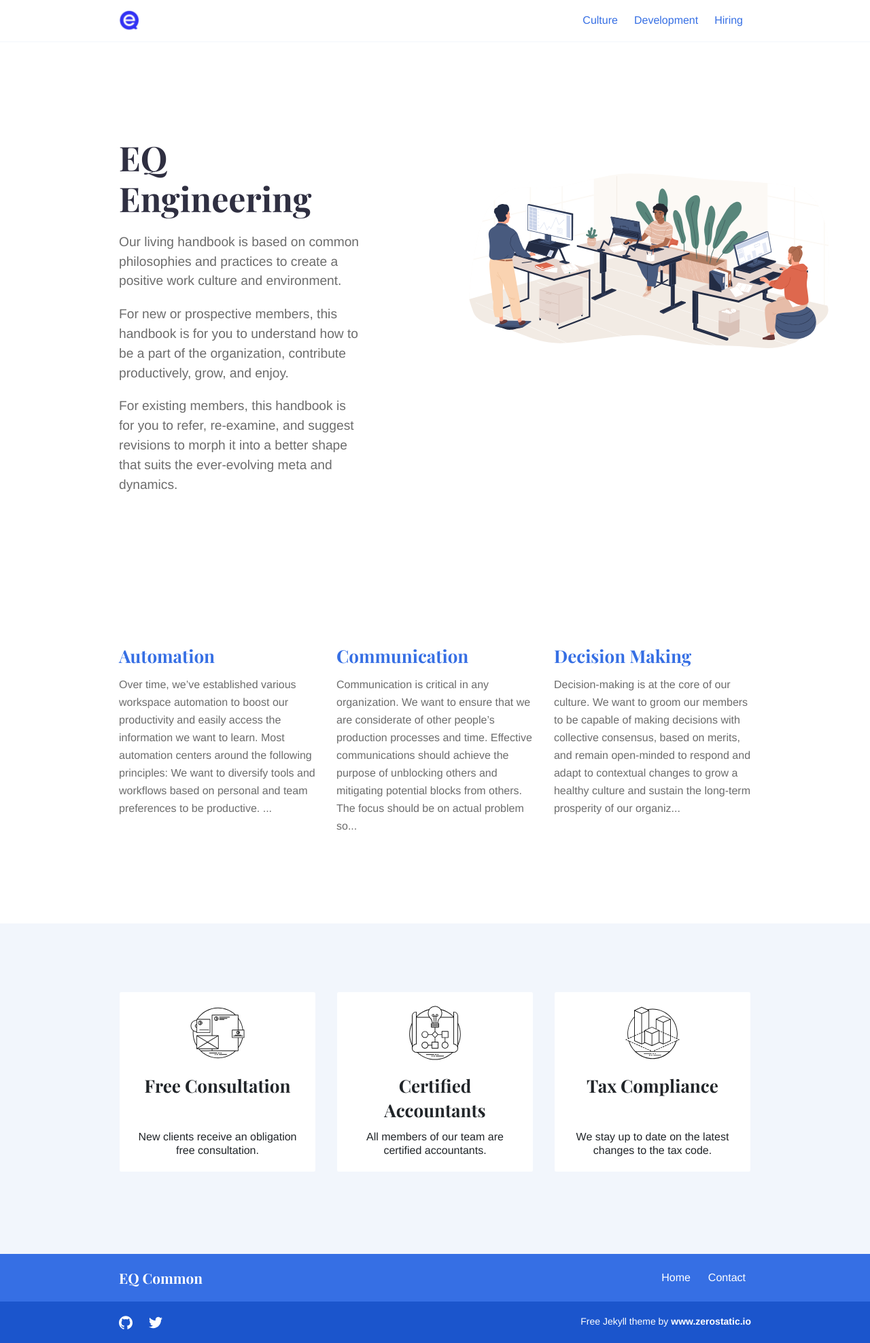
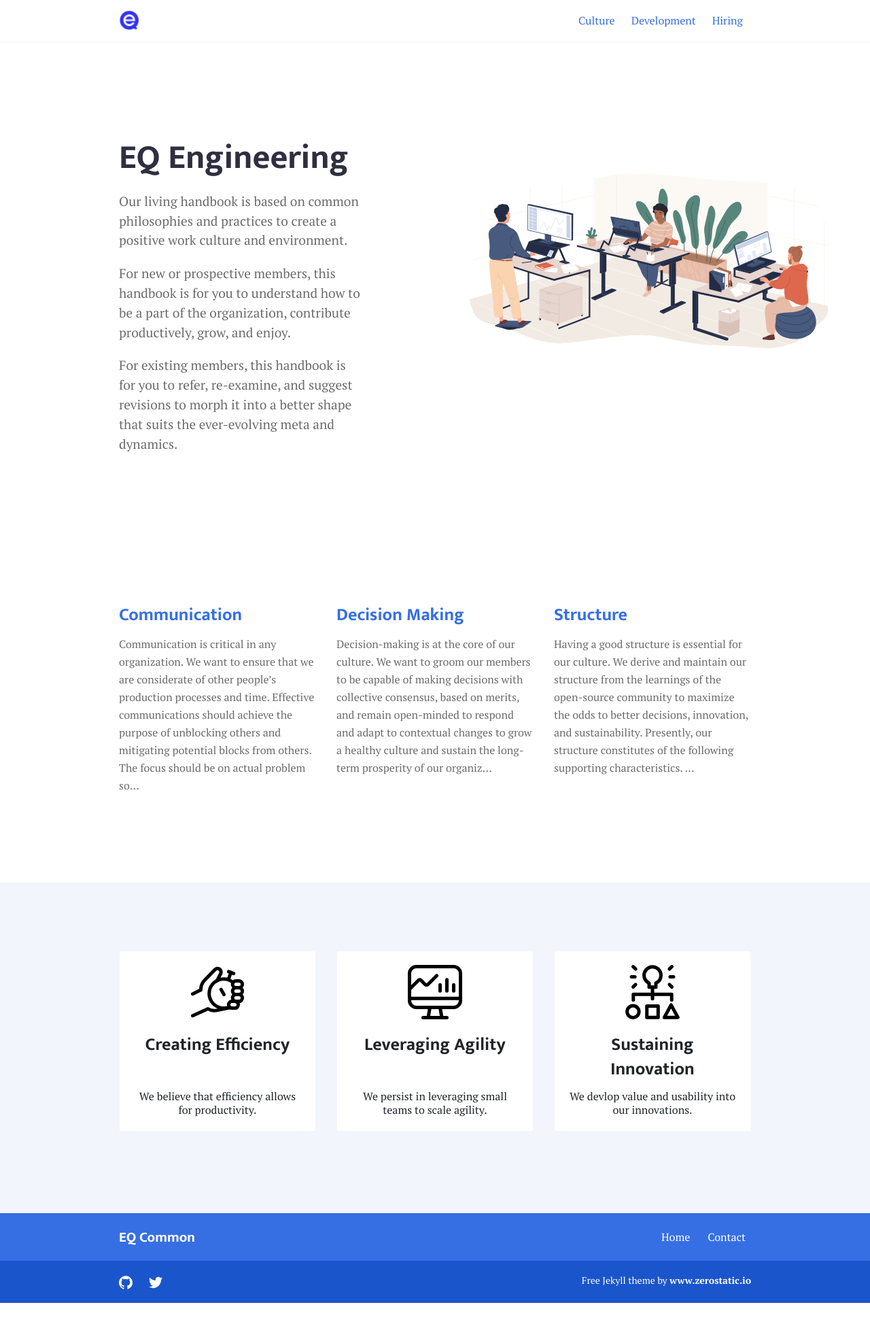
Before and after one commit to EQWorks/common, a Jekyll site: the page built from index.md, in a window 1280 px wide. Shown: the whole page at 68% size. Built offline with Jekyll 4.4.1, drawn with Linux system fonts in a browser that asks for light colours; after the commit the page ends 1916 px from its top, so only the background shows below that.

Commit message:
home - update featured icons and description. Update title and body fonts

```diff
--- a/_data/features.json
+++ b/_data/features.json
@@ -1,27 +1,27 @@
 [
   {
-    "title": "Free Consultation",
-    "description": "New clients receive an obligation free consultation.",
+    "title": "Creating Efficiency",
+    "description": "We believe that efficiency allows for productivity.",
     "image": {
-      "url": "images/features/noun_branding_1885335.svg",
+      "url": "images/features/efficiency.svg",
       "width": 80,
       "height": 80
     }
   },
   {
-    "title": "Certified Accountants",
-    "description": "All members of our team are certified accountants.",
+    "title": "Leveraging Agility",
+    "description": "We persist in leveraging small teams to scale agility.",
     "image": {
-      "url": "images/features/noun_The Process_1885341.svg",
+      "url": "images/features/agility.svg",
       "width": 80,
       "height": 80
     }
   },
   {
-    "title": "Tax Compliance",
-    "description": "We stay up to date on the latest changes to the tax code.",
+    "title": "Sustaining Innovation",
+    "description": "We devlop value and usability into our innovations.",
     "image": {
-      "url": "images/features/noun_3d modeling_1885342.svg",
+      "url": "images/features/innovation.svg",
       "width": 80,
       "height": 80
     }
--- a/_layouts/default.html
+++ b/_layouts/default.html
@@ -9,7 +9,7 @@
   <!-- Google Fonts CDN -->
   <link rel="preconnect" href="https://fonts.googleapis.com">
   <link rel="preconnect" href="https://fonts.gstatic.com" crossorigin>
-  <link href="https://fonts.googleapis.com/css2?family=Playfair+Display:wght@400;700&display=swap" rel="stylesheet">
+  <link href="https://fonts.googleapis.com/css2?family=Mukta:wght@400;500;700&family=PT+Serif:ital,wght@0,400;0,700;1,400;1,700&display=swap" rel="stylesheet">
   <!-- Self host font -->
   <!-- <link rel="preload" href="{{ '/assets/fonts/playfair-display.woff2' | relative_url }}" as="font" type="font/woff2" crossorigin> -->
   <link href="{{ '/assets/css/style.css' | relative_url }}" rel="stylesheet">
--- a/_sass/bootstrap/_variables.scss
+++ b/_sass/bootstrap/_variables.scss
@@ -274,7 +274,7 @@
 // Font, line-height, and color for body text, headings, and more.
 
 // stylelint-disable value-keyword-case
-$font-family-sans-serif:      -apple-system, BlinkMacSystemFont, "Segoe UI", Roboto, "Helvetica Neue", Arial, "Noto Sans", "Liberation Sans", sans-serif, "Apple Color Emoji", "Segoe UI Emoji", "Segoe UI Symbol", "Noto Color Emoji" !default;
+$font-family-sans-serif:      'Mukta', -apple-system, BlinkMacSystemFont, "Segoe UI", Roboto, "Helvetica Neue", Arial, "Noto Sans", "Liberation Sans", sans-serif, "Apple Color Emoji", "Segoe UI Emoji", "Segoe UI Symbol", "Noto Color Emoji" !default;
 $font-family-monospace:       SFMono-Regular, Menlo, Monaco, Consolas, "Liberation Mono", "Courier New", monospace !default;
 $font-family-base:            $font-family-sans-serif !default;
 // stylelint-enable value-keyword-case
--- a/assets/css/style.scss
+++ b/assets/css/style.scss
@@ -17,8 +17,10 @@
 $link-hover-decoration: underline;
 
 // Fonts
-$font-family-base: Helvetica, Arial, sans-serif, -apple-system;
-$font-family-heading: "Playfair Display", serif, -apple-system;
+// font-family: 'Mukta', sans-serif;
+// font-family: 'PT Serif', serif;
+$font-family-base: 'PT Serif', Helvetica, Arial, sans-serif, -apple-system;
+$font-family-heading: 'Mukta', serif, -apple-system;
 
 // Footer
 $footer-background-color: $primary;
```
Also changed, not shown: _cultures/automation.md (+1 -2 lines), images/features/agility.svg (added), images/features/efficiency.svg (added), images/features/innovation.svg (added), images/features/noun_3d modeling_1885342.svg (deleted), images/features/noun_The Process_1885341.svg (deleted), images/features/noun_branding_1885335.svg (deleted).
